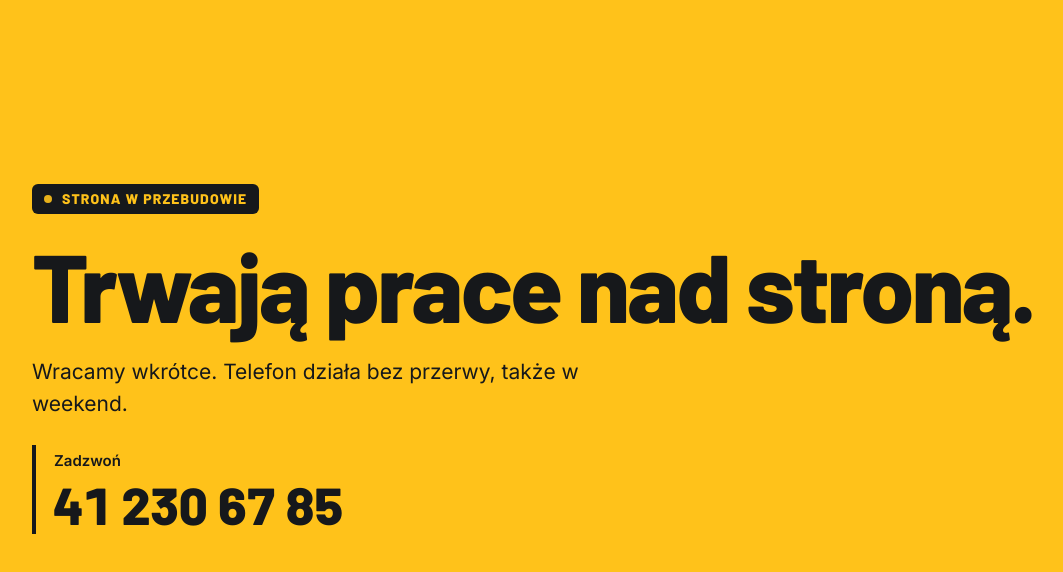
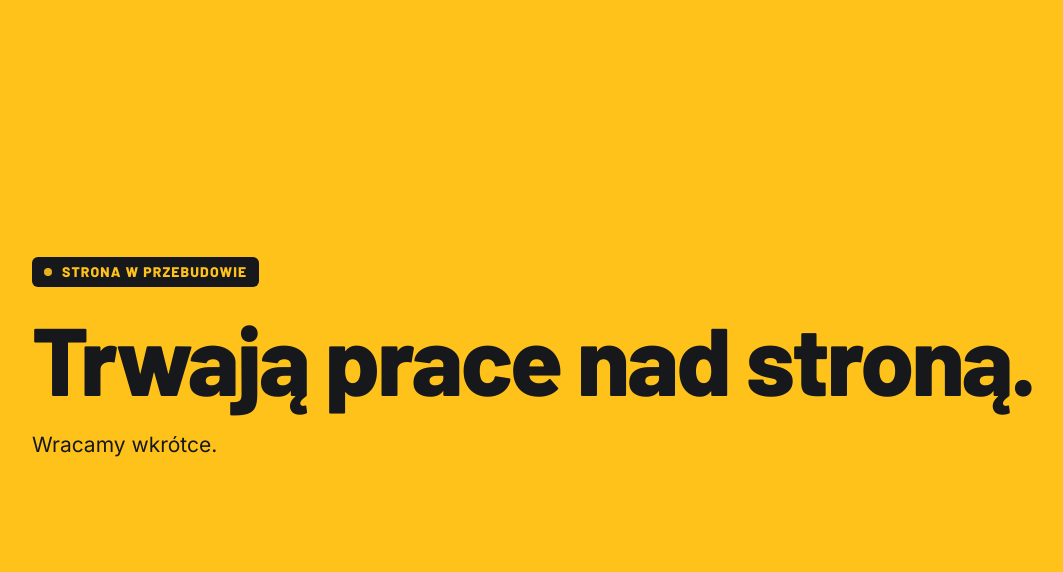
Before and after one commit to michalfbi/odzew, a plain HTML site: page public/index.html in a window 1280 px wide. Shown: the part 74-646 px from the top of the page, without its empty margins (48-1111 px from the left). Drawn offline with Linux system fonts and the light colour scheme.

Commit message:
Plansza prac bez numeru telefonu
Co-Authored-By: Claude Fable 5.2 <noreply@anthropic.com>
Claude-Session: https://claude.ai/code/session_01CEuN2g6MKkpQnhZ4a1jtQK

```diff
--- a/public/index.html
+++ b/public/index.html
@@ -37,10 +37,6 @@ main { flex: 1; display: flex; align-items: center; padding: clamp(40px, 8vw, 96
 @media (prefers-reduced-motion: reduce) { .etykieta i { animation: none; } }
 h1 { margin: 0; font: 800 clamp(44px, 8vw, 96px)/0.98 'Barlow', 'Arial Narrow', Arial, sans-serif; letter-spacing: -0.025em; text-wrap: balance; }
 p { margin: 0; max-width: 46ch; font-size: clamp(18px, 2vw, 21px); }
-.telefon { display: flex; flex-direction: column; gap: 6px; border-left: 4px solid var(--grafit); padding: 4px 0 4px 18px; }
-.telefon span { font-size: 15px; font-weight: 600; }
-.telefon a { font: 800 clamp(34px, 5vw, 52px)/1 'Barlow', 'Arial Narrow', Arial, sans-serif; color: inherit; text-decoration: none; font-variant-numeric: tabular-nums; }
-.telefon a:hover { text-decoration: underline; }
 :focus-visible { outline: 3px solid var(--grafit); outline-offset: 4px; border-radius: 4px; }
 </style>
 </head>
@@ -50,11 +46,7 @@ p { margin: 0; max-width: 46ch; font-size: clamp(18px, 2vw, 21px); }
   <div class="kol tresc">
     <span class="etykieta"><i></i>Strona w przebudowie</span>
     <h1>Trwają prace nad stroną.</h1>
-    <p>Wracamy wkrótce. Telefon działa bez przerwy, także w weekend.</p>
-    <div class="telefon">
-      <span>Zadzwoń</span>
-      <a href="tel:+48412306785">41 230 67 85</a>
-    </div>
+    <p>Wracamy wkrótce.</p>
   </div>
 </main>
 </body>
```
Also changed, not shown: src/prace.src.html (+1 -9 lines).
